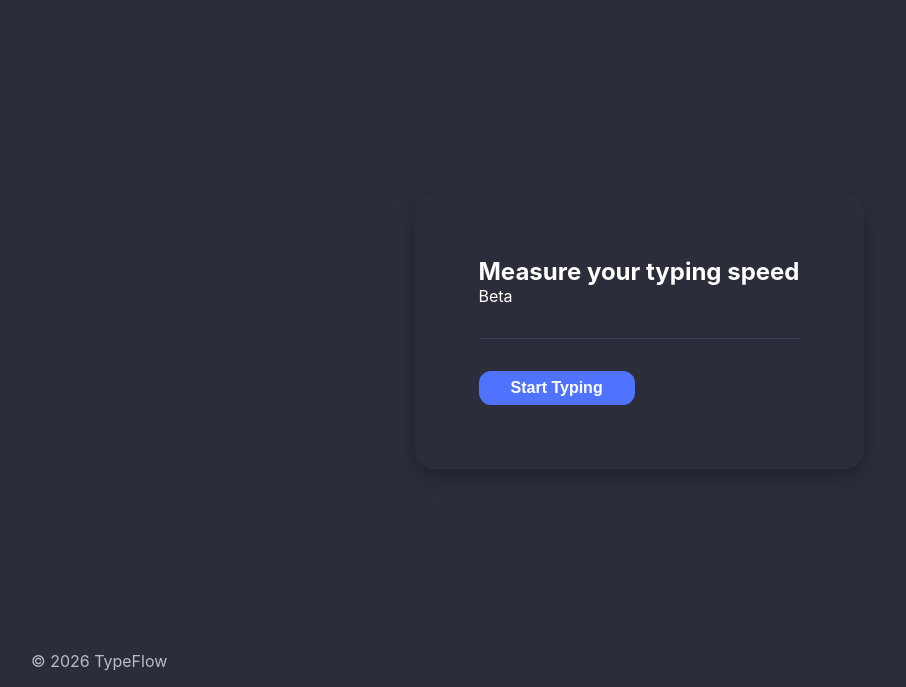
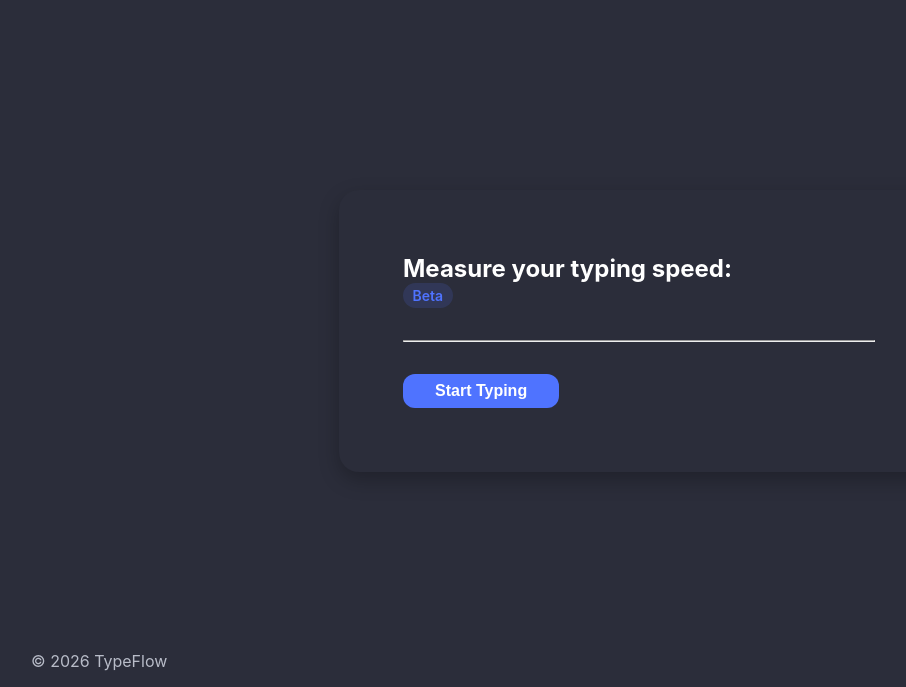
Before and after one commit to patteshwar/TypeFlow, a website built with Vite: page index.html in a window 1280 px wide. Shown: the part 113-800 px from the top of the page, without its empty margins (1-907 px from the left). Built offline with nearby package versions, Linux system fonts and the light colour scheme.

Commit message:
Complete milestones 2, 3, and 4 / Phase 1 complete

```diff
--- a/src/main.js
+++ b/src/main.js
@@ -19,7 +19,7 @@ document.querySelector("#app").innerHTML = `
 
 <main>
     ${Card(`
-        <h2>Measure your typing speed</h2>
+        <h2>Measure your typing speed:</h2>
 
         ${Badge("Beta")}
 
--- a/src/styles/badge.css
+++ b/src/styles/badge.css
@@ -0,0 +1,13 @@
+.badge {
+    display: inline-block;
+
+    padding: 0.25rem 0.6rem;
+
+    border-radius: 999px;
+
+    background: rgba(79, 115, 255, 0.15);
+    color: var(--color-primary);
+
+    font-size: var(--font-size-sm);
+    font-weight: var(--font-weight-semibold);
+}
--- a/src/styles/button.css
+++ b/src/styles/button.css
@@ -12,7 +12,7 @@
 
     cursor: pointer;
 
-    transition: var(--transition-fast);
+    transition: var(--transition-normal);
 }
 
 .button:hover {
--- a/src/styles/card.css
+++ b/src/styles/card.css
@@ -1,9 +1,12 @@
 .card {
     background: var(--color-surface);
 
-    border-radius: var(--radius-lg);
 
     padding: var(--space-xl);
 
+    max-width: 600px;
+    width: 100%;
+
+    border-radius: var(--radius-lg);
     box-shadow: var(--shadow-md);
 }
--- a/src/styles/divider.css
+++ b/src/styles/divider.css
@@ -1,7 +1,8 @@
 .divider {
-    border: none;
+    width: 100%;
+    height: 1px;
 
-    border-top: 1px solid var(--color-border);
+    background: var(--color-border);
 
     margin: var(--space-lg) 0;
 }
```
